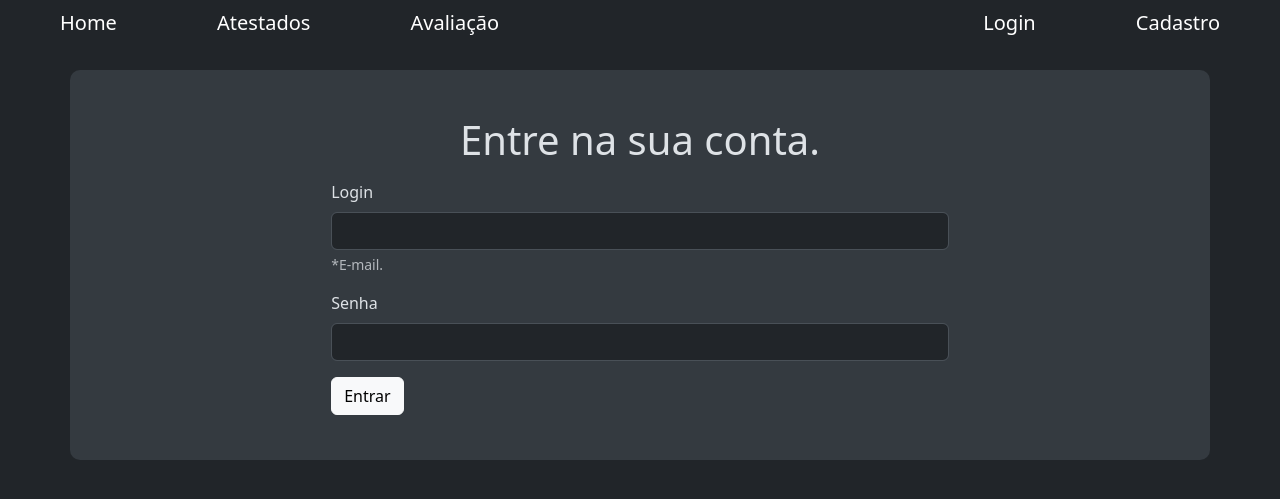
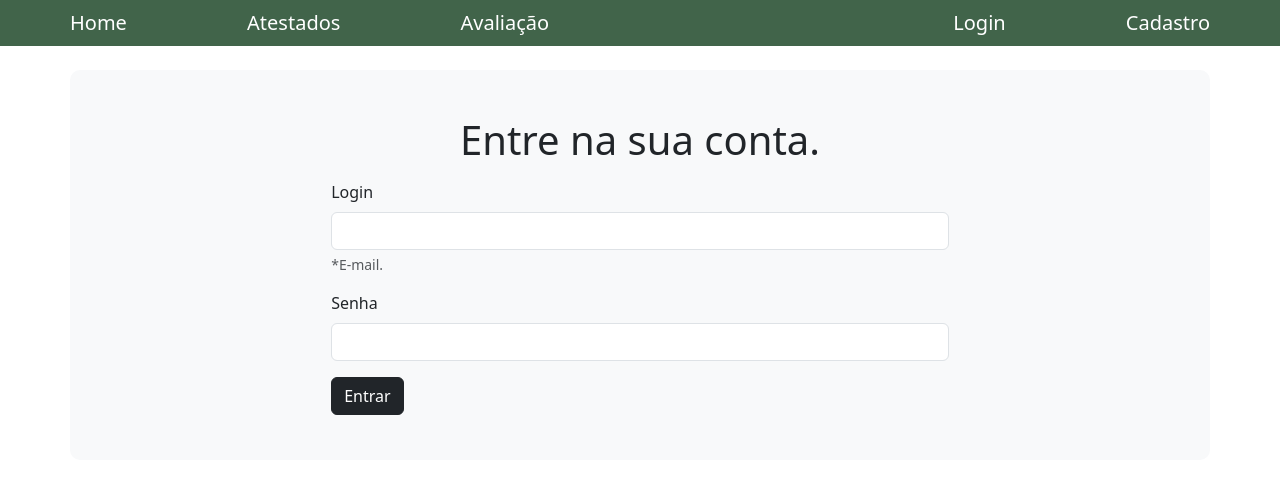
Before and after one commit to Galaticos-API/API-1, a Flask app: page /login/ in a window 1280 px wide. Shown: the top 499 px of the page. Run offline with Flask 3, Linux system fonts and the light colour scheme.

Commit message:
docs upload, style change (color pallete)

```diff
--- a/static/styles/styles.css
+++ b/static/styles/styles.css
@@ -2,8 +2,30 @@
     border-radius: 10px;
     padding-top: 2%;
     padding-bottom: 2%;
+    background-color: #F1F0E9;
 }
 
 .content {
     padding: 20px;
 }
+
+.navbar {
+    background-color: #41644A;
+}
+
+.navbar-contents {
+    a {
+        color: white;
+        padding: 10px;
+        transition: 100ms;
+    }
+
+    a:hover {
+        background-color: #0D4715;
+        color: white;
+    }
+}
+
+button{
+    background-color: #41644A;
+}
--- a/templates/base.html
+++ b/templates/base.html
@@ -1,5 +1,5 @@
 <!DOCTYPE html>
-<html lang="en" data-bs-theme="dark">
+<html lang="en" data-bs-theme="light">
 
 <head>
     <meta charset="utf-8">
@@ -14,12 +14,12 @@
 <body>
     <nav class="navbar navbar-expand-lg">
         <div class="container-fluid">
-            <div>
+            <div class="navbar-contents">
                 <a class="navbar-brand mx-5" href="/">Home</a>
                 <a class="navbar-brand mx-5" href="/atestados">Atestados</a>
                 <a class="navbar-brand mx-5" href="/avaliacao">Avaliação</a>
             </div>
-            <div>
+            <div class="navbar-contents">
                 <a class="navbar-brand mx-5" href="/login">Login</a>
                 <a class="navbar-brand mx-5" href="/cadastro/">Cadastro</a>
             </div>
@@ -28,7 +28,7 @@
     </nav>
 
 
-    <main class="main container bg-light-subtle mt-4">
+    <main class="main container bg-light mt-4">
         {% block content %}{% endblock %}
     </main>
 
--- a/templates/user/login.html
+++ b/templates/user/login.html
@@ -17,7 +17,7 @@
             <input type="password" class="form-control" id="senha">
         </div>
         <div class="col-7">
-            <button type="submit" class="btn btn-light">Entrar</button>
+            <button type="submit" class="btn btn-dark">Entrar</button>
         </div>
     </form>
 </div>
```
Also changed, not shown: 1 other file.
